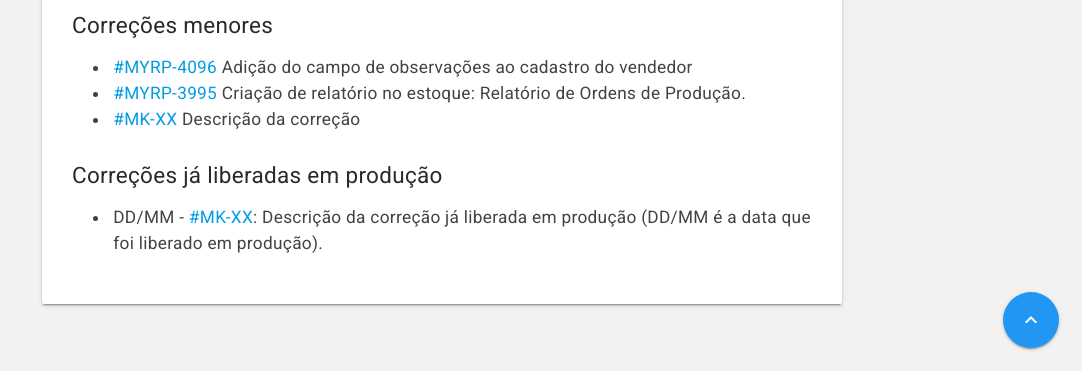
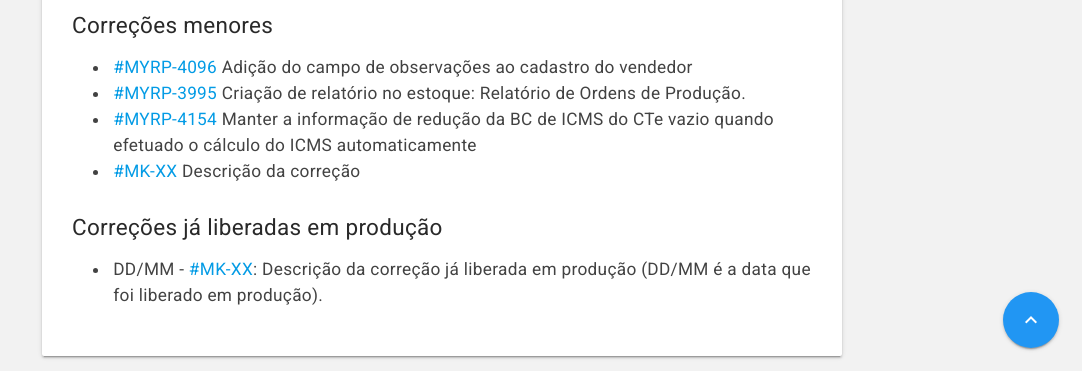
Before and after one commit to myrp-maicon/changelog-myrp, a Jekyll site: the page built from docs/myrp/19.04.03.md, in a window 1280 px wide and 900 px high, scrolled down 2520 px, cut to the strip 529-900 px from the top of the window. Shown: the whole strip, without its empty margins (198-1280 px from the left). Built offline with Jekyll 4.4.1, drawn with Linux system fonts in a browser that asks for light colours; nearby versions of some CDN libraries; our own code applies the rules of GitHub Pages for plain Markdown files; the repository's description, which GitHub fills in, is left out.

Commit message:
MYRP-4154 - Manter a informação de redução da BC de ICMS do CTe vazio
MYRP-4154 - Manter a informação de redução da BC de ICMS do CTe vazio quando efetuado o cálculo do ICMS automaticamente

```diff
--- a/docs/myrp/19.04.03.md
+++ b/docs/myrp/19.04.03.md
@@ -37,6 +37,7 @@ As alterações estarão disponíveis no ambiente demo.myrp.com.br (212) na sema
 ## Correções menores
 * [#MYRP-4096](https://devmyrp.atlassian.net/browse/MYRP-4096) Adição do campo de observações ao cadastro do vendedor
 * [#MYRP-3995](https://devmyrp.atlassian.net/browse/MYRP-3995) Criação de relatório no estoque: Relatório de Ordens de Produção.
+* [#MYRP-4154](https://devmyrp.atlassian.net/browse/MYRP-4154) Manter a informação de redução da BC de ICMS do CTe vazio quando efetuado o cálculo do ICMS automaticamente
 * [#MK-XX](https://devmyrp.atlassian.net/browse/MK-XX) Descrição da correção
 
 
```
